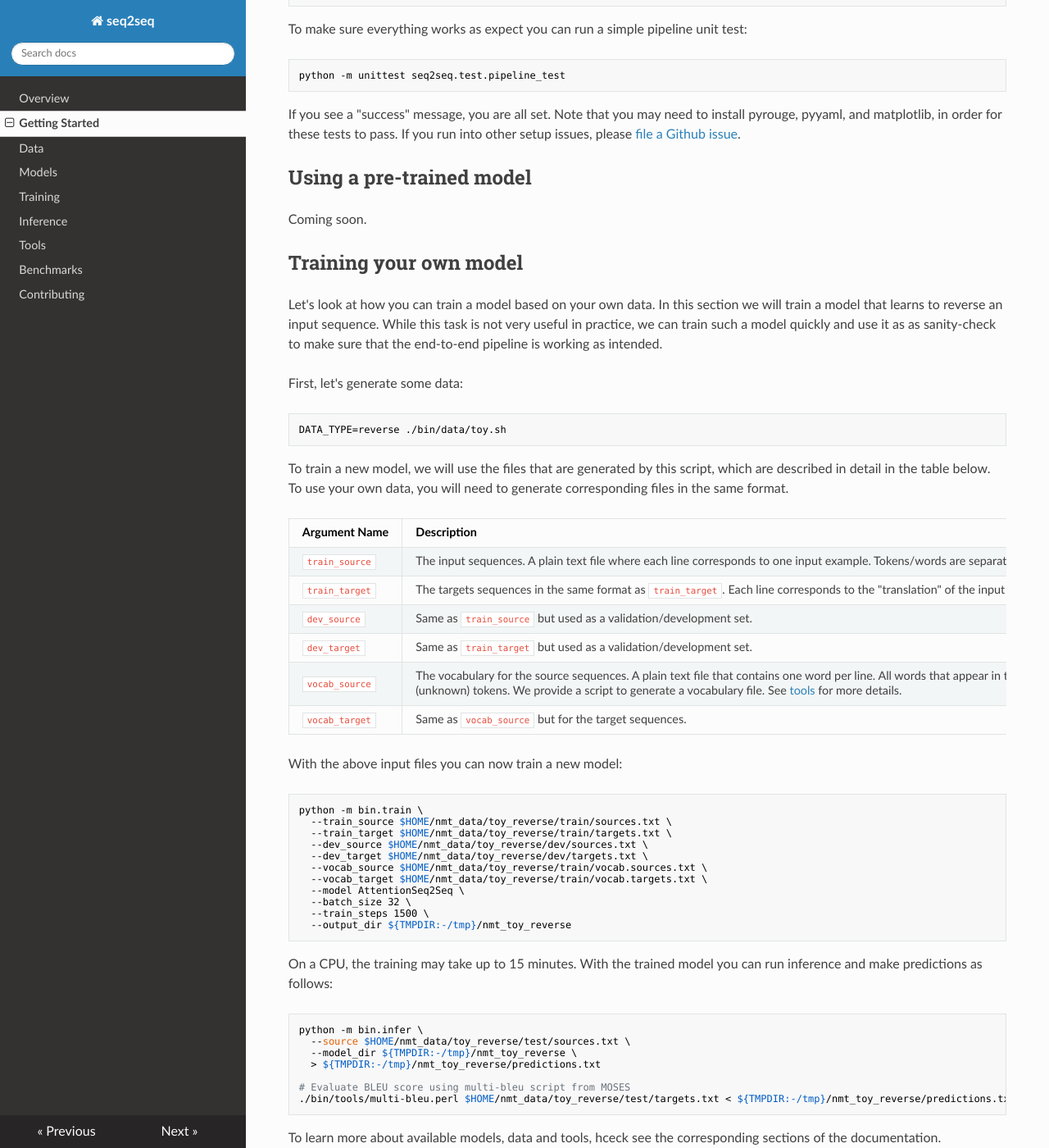
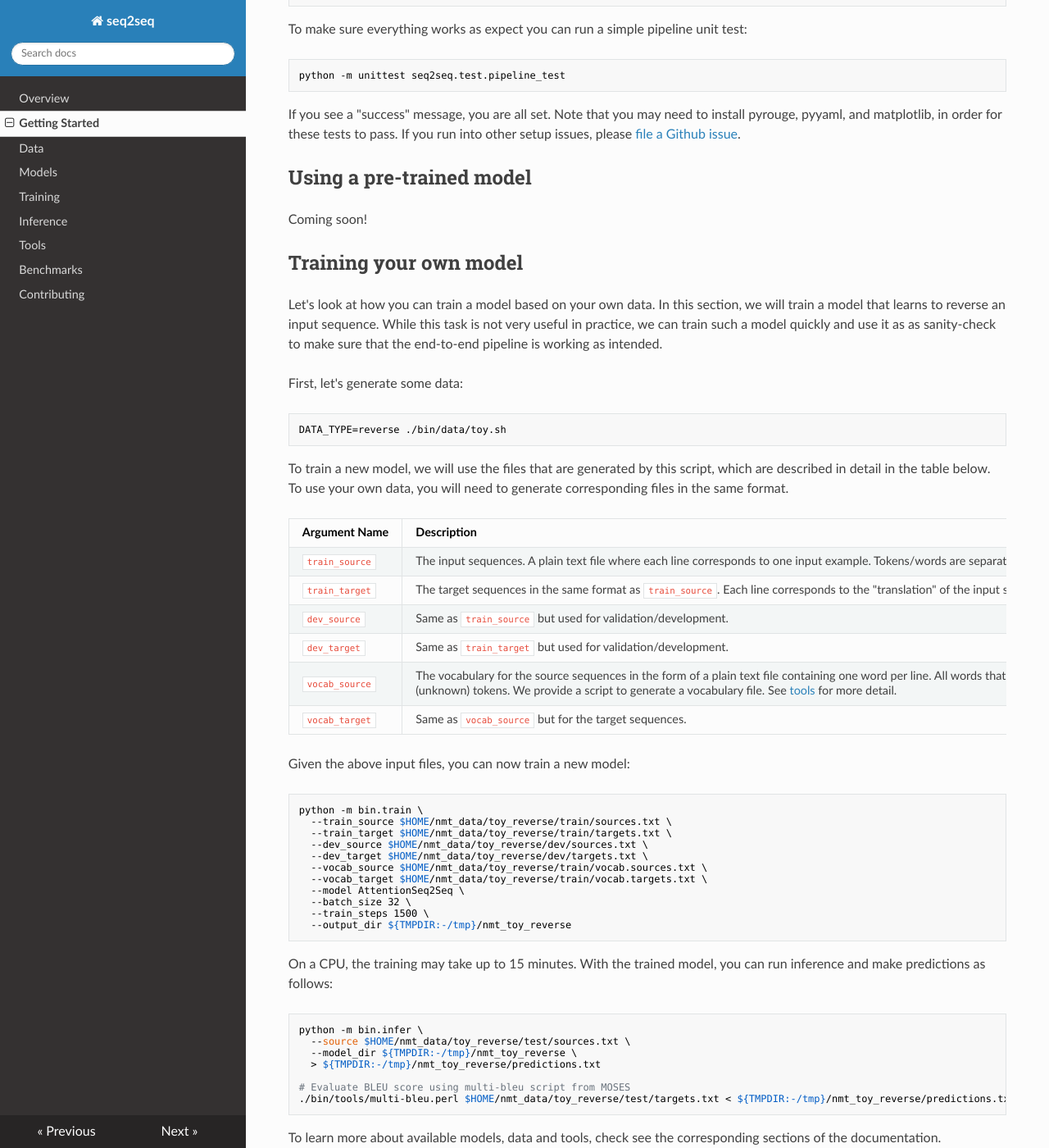
Before and after one commit to google/seq2seq, an MkDocs documentation site: the page built from docs/getting_started.md, in a window 1280 px wide and 1400 px high, scrolled down 418 px. Shown: the whole window at 82% size. Built offline with MkDocs 1.6.1, drawn with Linux system fonts in a browser that asks for light colours; nearby versions of some CDN libraries; old or Windows-style settings are respelled for this version of MkDocs.

Commit message:
More edits to the Getting Started section

````diff
--- a/docs/getting_started.md
+++ b/docs/getting_started.md
@@ -25,11 +25,11 @@ please [file a Github issue](https://github.com/dennybritz/seq2seq/issues).
 
 ## Using a pre-trained model
 
-Coming soon.
+Coming soon!
 
 ## Training your own model
 
-Let's look at how you can train a model based on your own data. In this section we will train a model that learns to reverse an input sequence. While this task is not very useful in practice, we can train such a model quickly and use it as as sanity-check to make sure that the end-to-end pipeline is working as intended.
+Let's look at how you can train a model based on your own data. In this section, we will train a model that learns to reverse an input sequence. While this task is not very useful in practice, we can train such a model quickly and use it as as sanity-check to make sure that the end-to-end pipeline is working as intended.
 
 First, let's generate some data:
 
@@ -41,15 +41,15 @@ To train a new model, we will use the files that are generated by this script, w
 
 | Argument Name | Description |
 | --- | --- |
-| `train_source` | The input sequences. A plain text file where each line corresponds to one input example. Tokens/words are separated by spaces. For natural language data you may need to use a tokenizer to generate this. See [tools](tools/) for more details. |
-| `train_target` | The targets sequences in the same format as `train_target`. Each line corresponds to the "translation" of the input sequence in the same line in `train_target`. Thus, the number of lines in these two files must be equal. |
-| `dev_source` | Same as `train_source` but used as a validation/development set. |
-| `dev_target` | Same as `train_target` but used as a validation/development set. |
-| `vocab_source` | The vocabulary for the source sequences. A plain text file that contains one word per line. All words that appear in the source text but are not in the vocabulary will be mapped to `UNK` (unknown) tokens. We provide a script to generate a vocabulary file. See [tools](tools/) for more details. |
+| `train_source` | The input sequences. A plain text file where each line corresponds to one input example. Tokens/words are separated by spaces. For natural language data, you may need to use a tokenizer to generate this. See [tools](tools/) for more detail. |
+| `train_target` | The target sequences in the same format as `train_source`. Each line corresponds to the "translation" of the input sequence in the same line in `train_source`. Thus, the number of lines in these two files must be equal. |
+| `dev_source` | Same as `train_source` but used for validation/development. |
+| `dev_target` | Same as `train_target` but used for validation/development. |
+| `vocab_source` | The vocabulary for the source sequences in the form of a plain text file containing one word per line. All words that appear in the source text but are not in the vocabulary will be mapped to `UNK` (unknown) tokens. We provide a script to generate a vocabulary file. See [tools](tools/) for more detail. |
 | `vocab_target` | Same as `vocab_source` but for the target sequences. |
 
 
-With the above input files you can now train a new model:
+Given the above input files, you can now train a new model:
 
 ```bash
 python -m bin.train \
@@ -65,7 +65,7 @@ python -m bin.train \
   --output_dir ${TMPDIR:-/tmp}/nmt_toy_reverse
 ```
 
-On a CPU, the training may take up to 15 minutes. With the trained model you can run inference and make predictions as follows:
+On a CPU, the training may take up to 15 minutes. With the trained model, you can run inference and make predictions as follows:
 
 ```bash
 python -m bin.infer \
@@ -77,4 +77,4 @@ python -m bin.infer \
 ./bin/tools/multi-bleu.perl $HOME/nmt_data/toy_reverse/test/targets.txt < ${TMPDIR:-/tmp}/nmt_toy_reverse/predictions.txt
 ```
 
-To learn more about available models, data and tools, hceck see the corresponding sections of the documentation.
+To learn more about available models, data and tools, check see the corresponding sections of the documentation.
````
